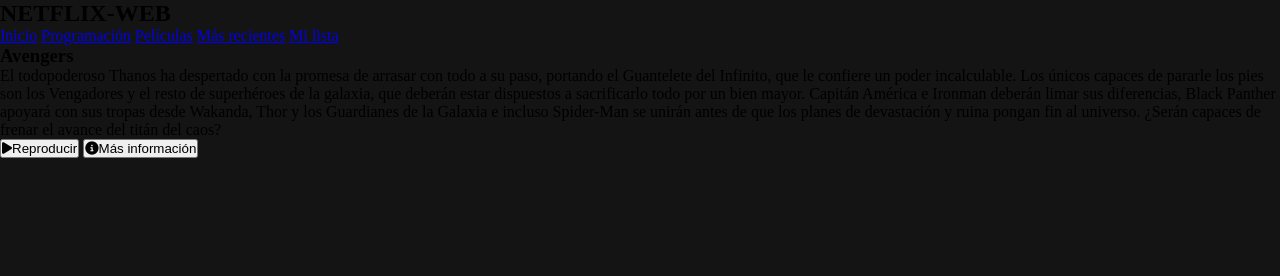
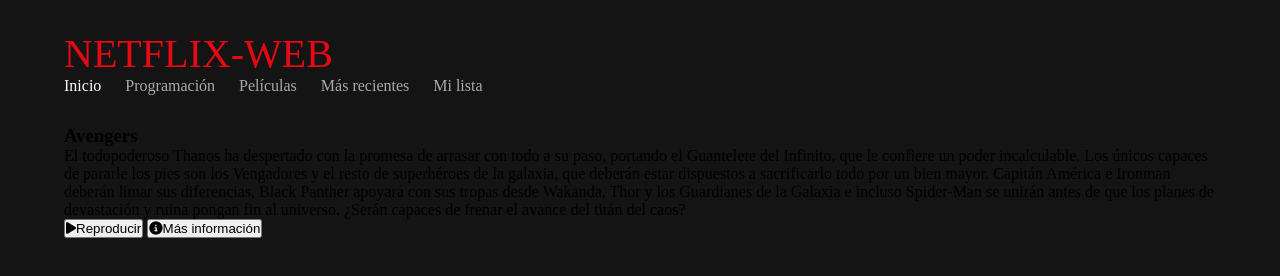
Before and after one commit to Christiano0407/netflix-web, a plain HTML site: page src/html/index.html in a window 1280 px wide. Drawn offline with Linux system fonts and the light colour scheme; a web font is replaced by a local one.

Commit message:
avengers

```diff
--- a/src/css/color.css
+++ b/src/css/color.css
@@ -13,3 +13,32 @@
     font-weight: 400;
     font-style: normal;
 }
+
+.contenedor{
+    width: 90%;
+    margin: auto;
+}
+header{
+    padding: 30px 0px;
+}
+header.contenedor {
+    display: flex;
+    justify-content: space-between;
+    align-items: center;
+}
+header .logotipo {
+    font-family: worker, serif;
+    font-weight: 400;
+    font-style: normal;
+    color:var(--rojo);
+    font-size: 40px;
+}
+header nav a {
+color: #AAA;
+text-decoration: none;
+margin-right: 20px;
+}
+header nav a:hover,
+header nav a.activo{
+color:#fff;
+}
```
